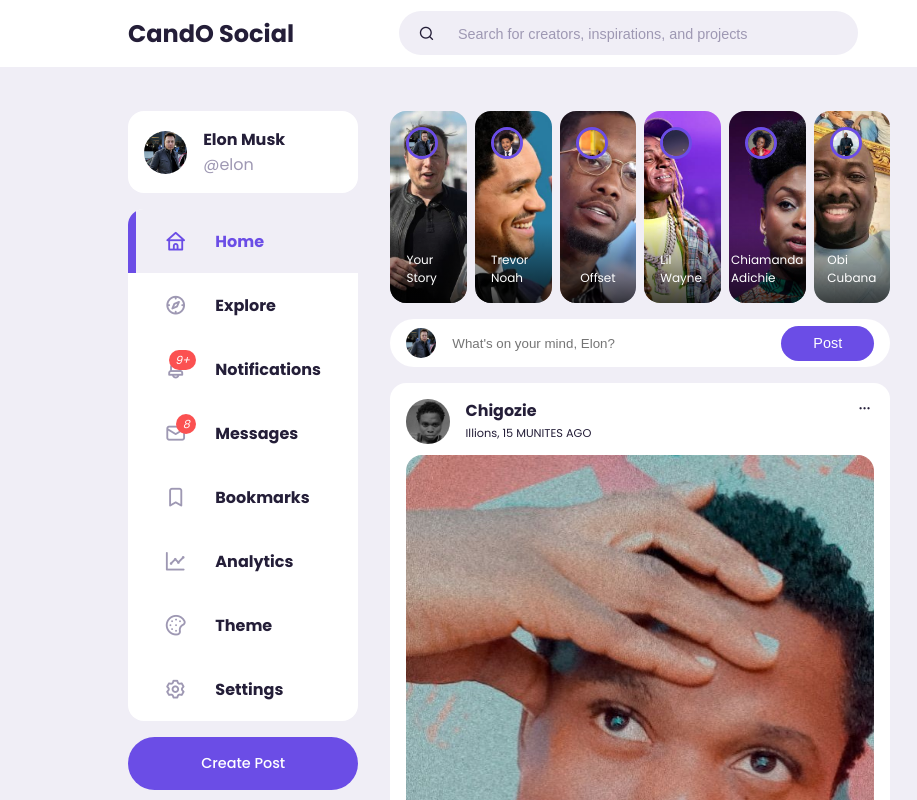
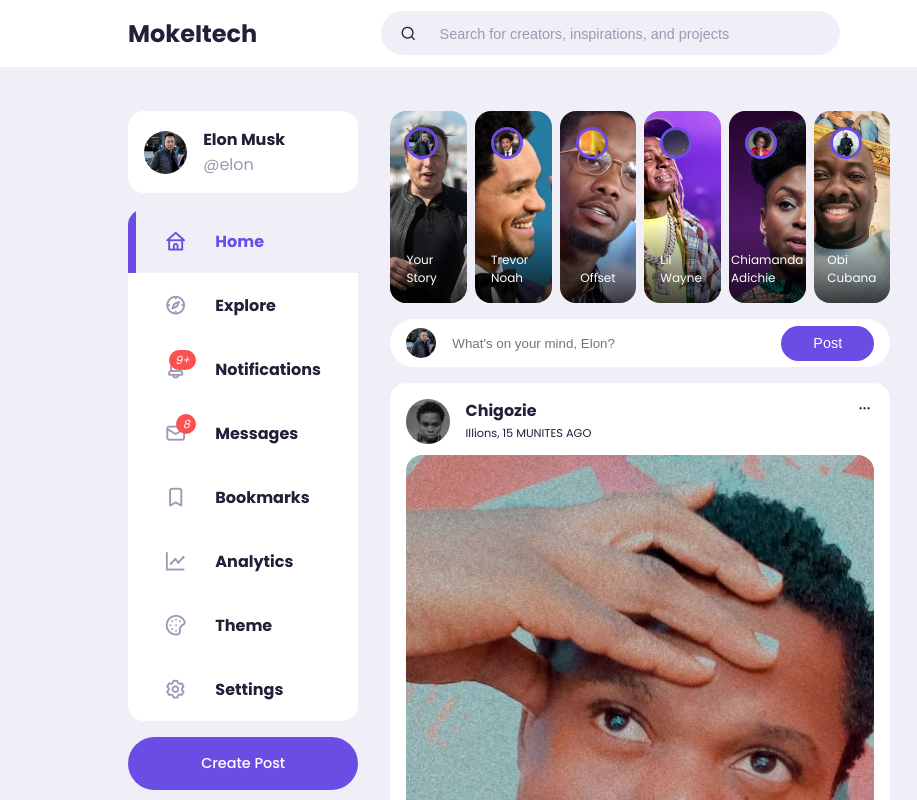
Before and after one commit to Mokeitech/Social-Media-App, a plain HTML site: page index.html in a window 1280 px wide. Shown: the top 800 px of the page, 0-917 px from the left. Drawn offline with nearby package versions, Linux system fonts and the light colour scheme.

Commit message:
Update index.html

```diff
--- a/index.html
+++ b/index.html
@@ -13,7 +13,7 @@
     <nav>
         <div class="container">
             <h2 class="log">
-                CandO Social
+                MokeItech
             </h2>
             <div class="search-bar">
                 <i class="uil uil-search"></i>
```
